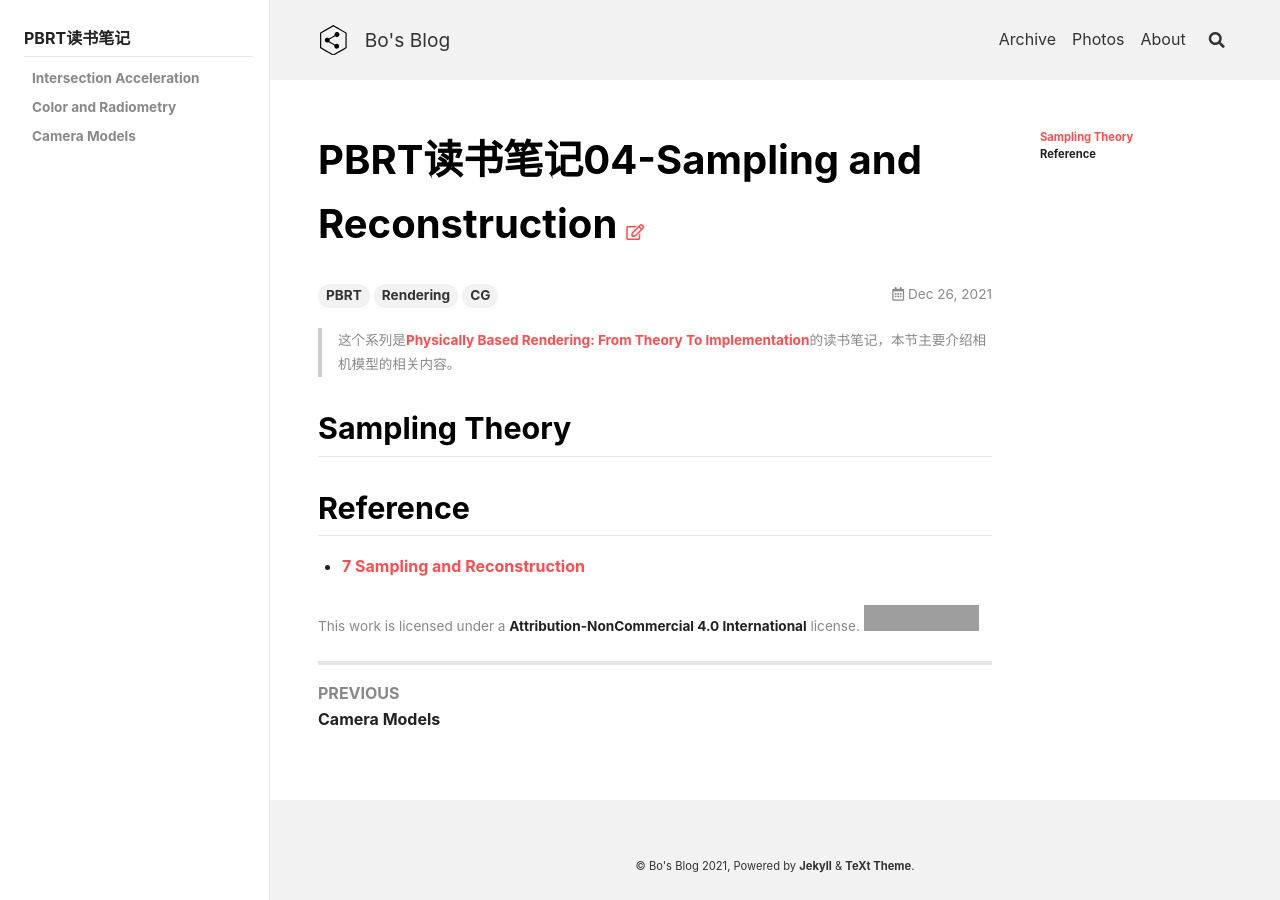
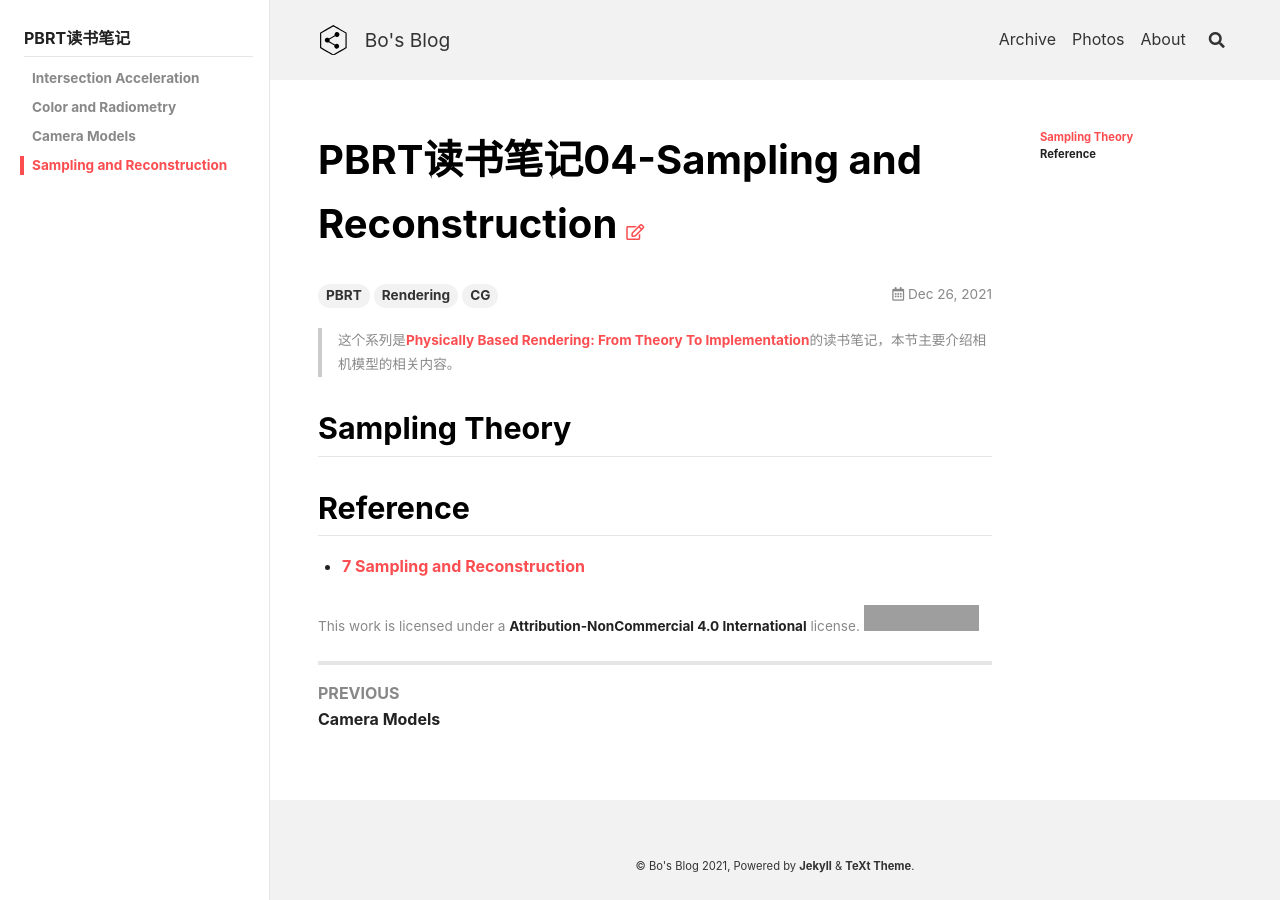
Before and after one commit to peng00bo00/peng00bo00_previous_blog, a Jekyll site: the page built from _posts/2021-12-26-PBRT-NOTES-04.md, in a window 1280 px wide. Built offline with Jekyll 4.4.1, drawn with Linux system fonts in a browser that asks for light colours; nearby versions of some CDN libraries; grey boxes are pictures that could not be loaded.

Commit message:
Update navigation.yml

```diff
--- a/_data/navigation.yml
+++ b/_data/navigation.yml
@@ -214,3 +214,5 @@ PBRT:
         url: /2021/12/19/PBRT-NOTES-02.html
       - title: Camera Models
         url: /2021/12/20/PBRT-NOTES-03.html
+      - title: Sampling and Reconstruction
+        url: /2021/12/26/PBRT-NOTES-04.html
```
